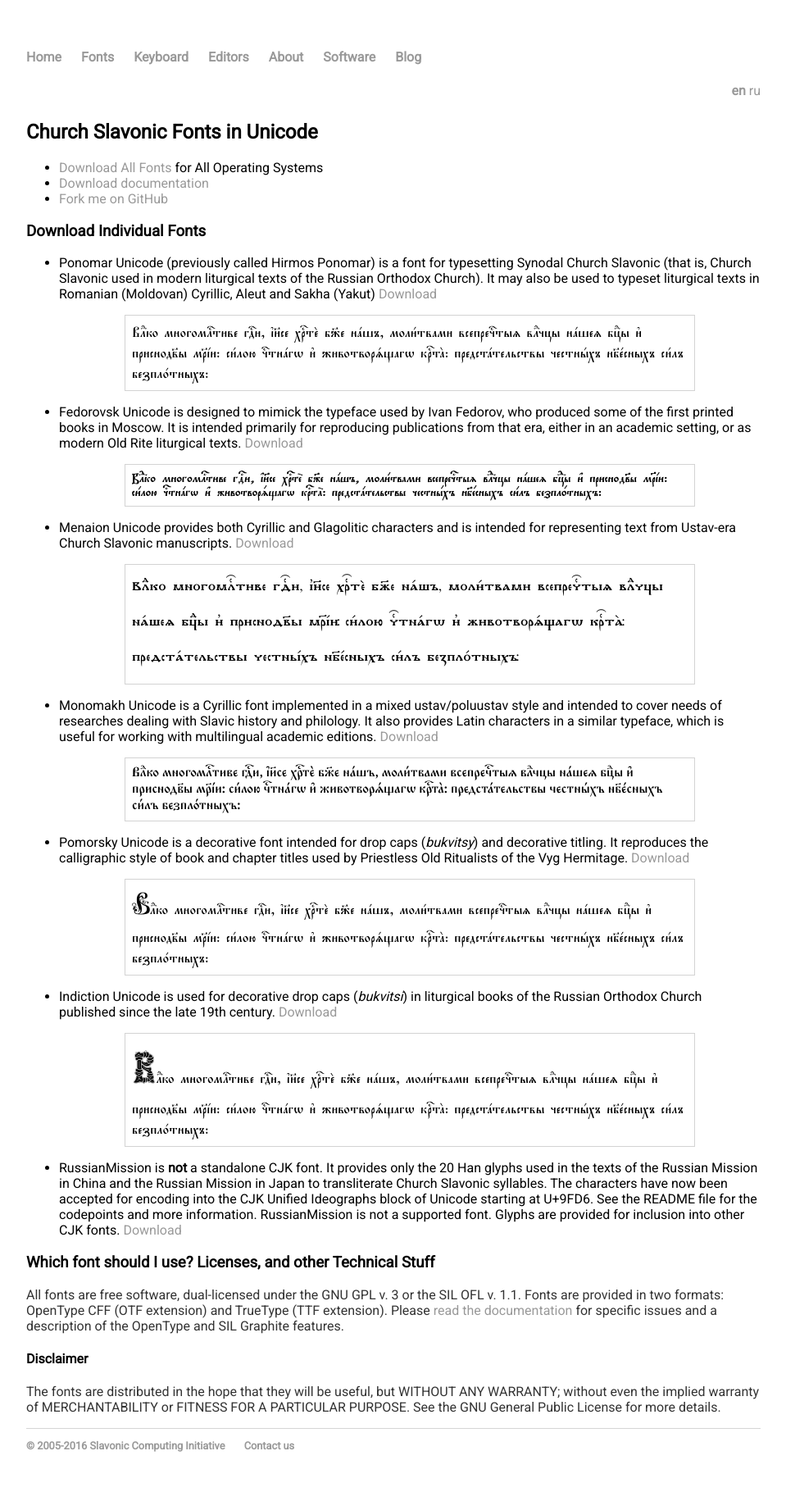
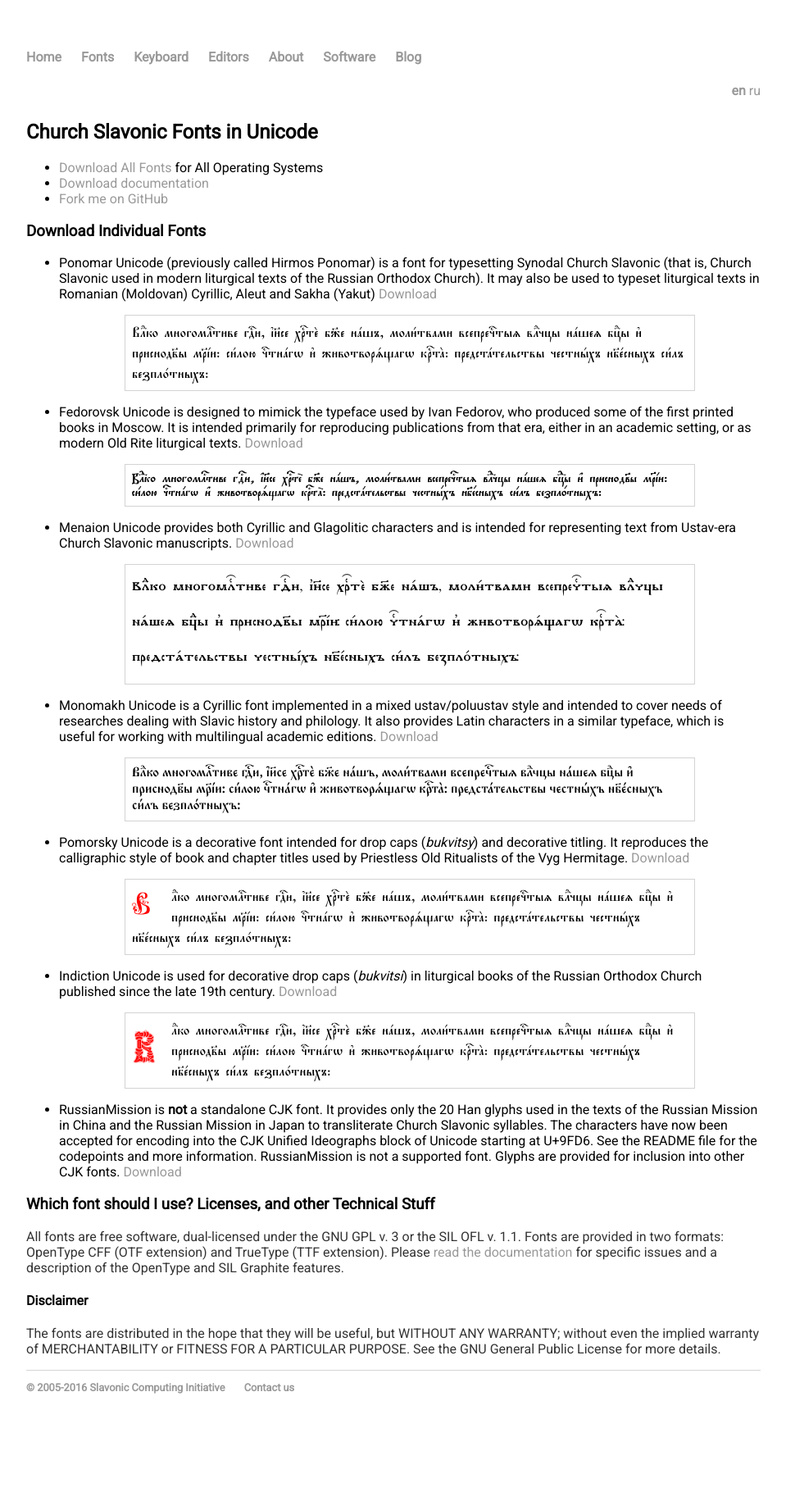
Before and after one commit to slavonic/slavonic.github.io, a Jekyll site: the page built from fonts.md, in a window 1280 px wide. Shown: the whole page at 82% size, without its empty margins (160-1119 px from the left). Built offline with Jekyll 4.4.1, drawn with Linux system fonts in a browser that asks for light colours; our own code applies the rules of GitHub Pages for plain Markdown files; after the commit the page ends 1760 px from its top, so only the background shows below that.

Commit message:
Update fonts.css

```diff
--- a/css/fonts.css
+++ b/css/fonts.css
@@ -59,11 +59,17 @@
 .pomorsky {
   font-family: 'Pomorsky Unicode';
   font-size: 300%;
+  float : left;
+  width : 1em;
+  color : red;
 }
 
 .indiction {
   font-family: 'Indiction Unicode';
   font-size: 300%;
+  float : left;
+  width : 1em;
+  color : red;
 }
 
 .sample {
```
